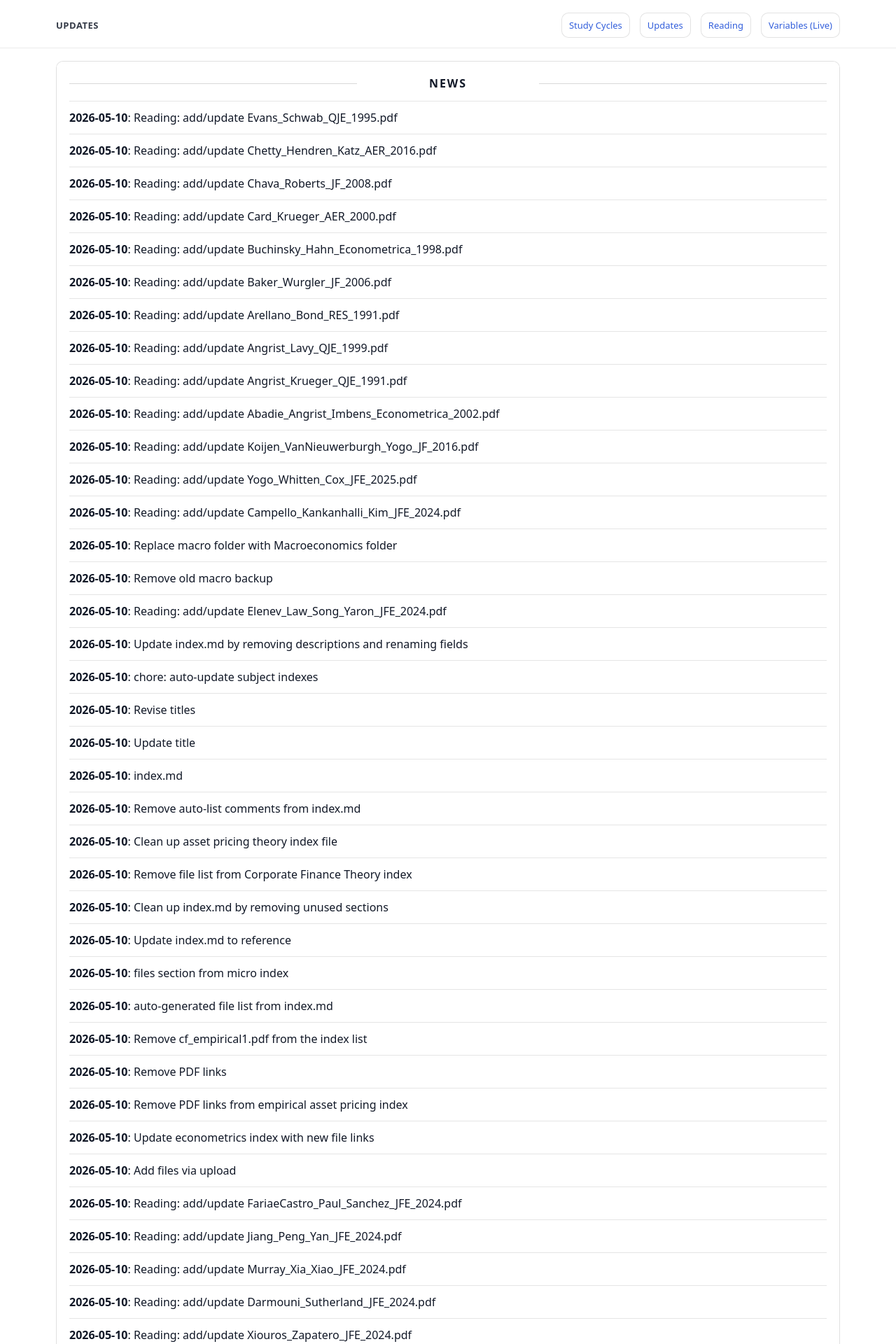
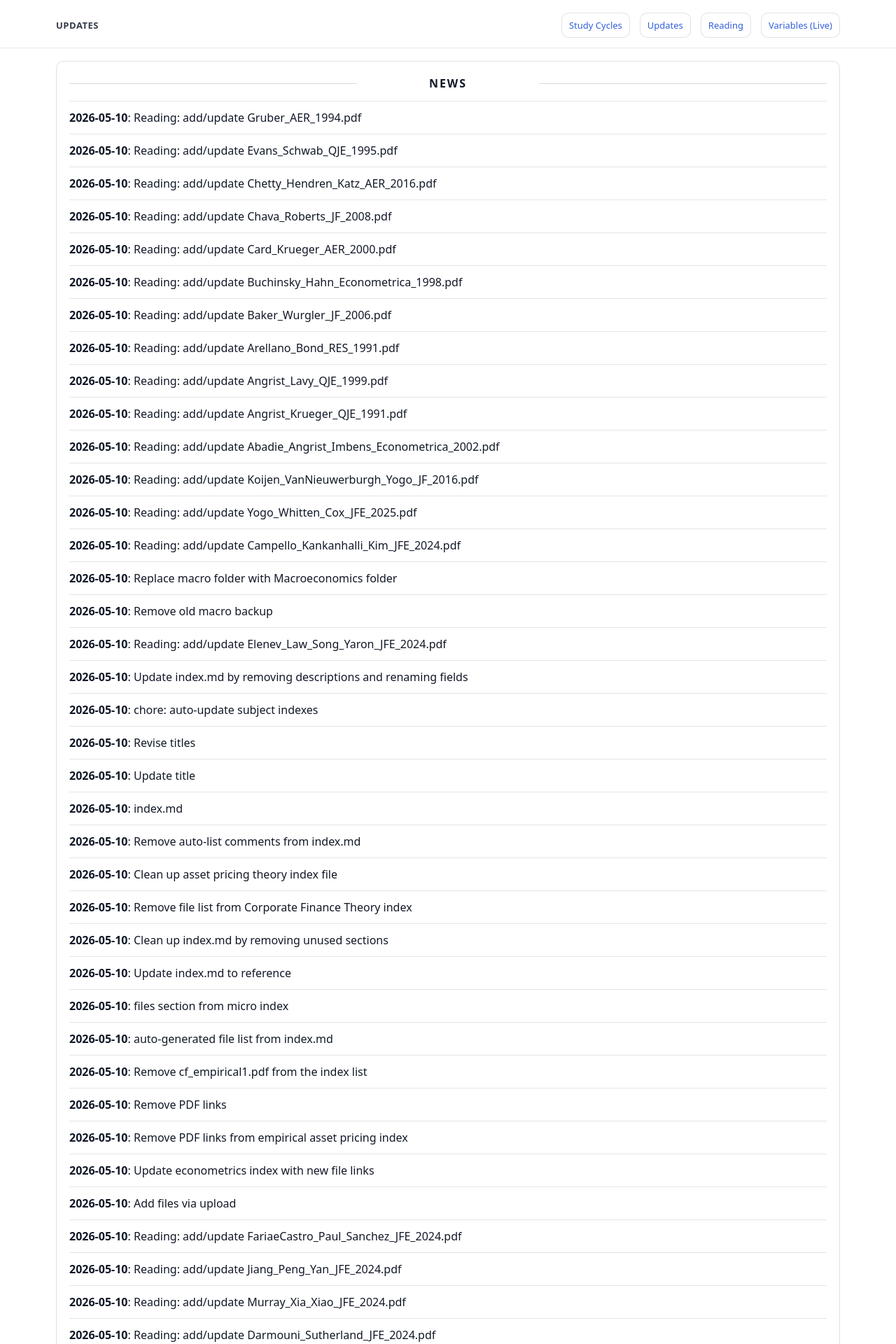
Before and after one commit to yaxinzn/study-archive, a Jekyll site: the page built from updates/index.md, in a window 1280 px wide. Shown: the top 1920 px of the page at 70% size. Built offline with Jekyll 4.4.1, drawn with Linux system fonts in a browser that asks for light colours; some of the changed text lies outside the part shown.

Commit message:
chore: update NEWS feed

```diff
--- a/_data/news.yml
+++ b/_data/news.yml
@@ -1,4 +1,7 @@
 # Auto-generated update history (sorted newest -> oldest). Do not edit manually.
+- ts: "1778413226"
+  date: "2026-05-10"
+  title: "Reading: add/update Gruber_AER_1994.pdf"
 - ts: "1778413117"
   date: "2026-05-10"
   title: "Reading: add/update Evans_Schwab_QJE_1995.pdf"
```
